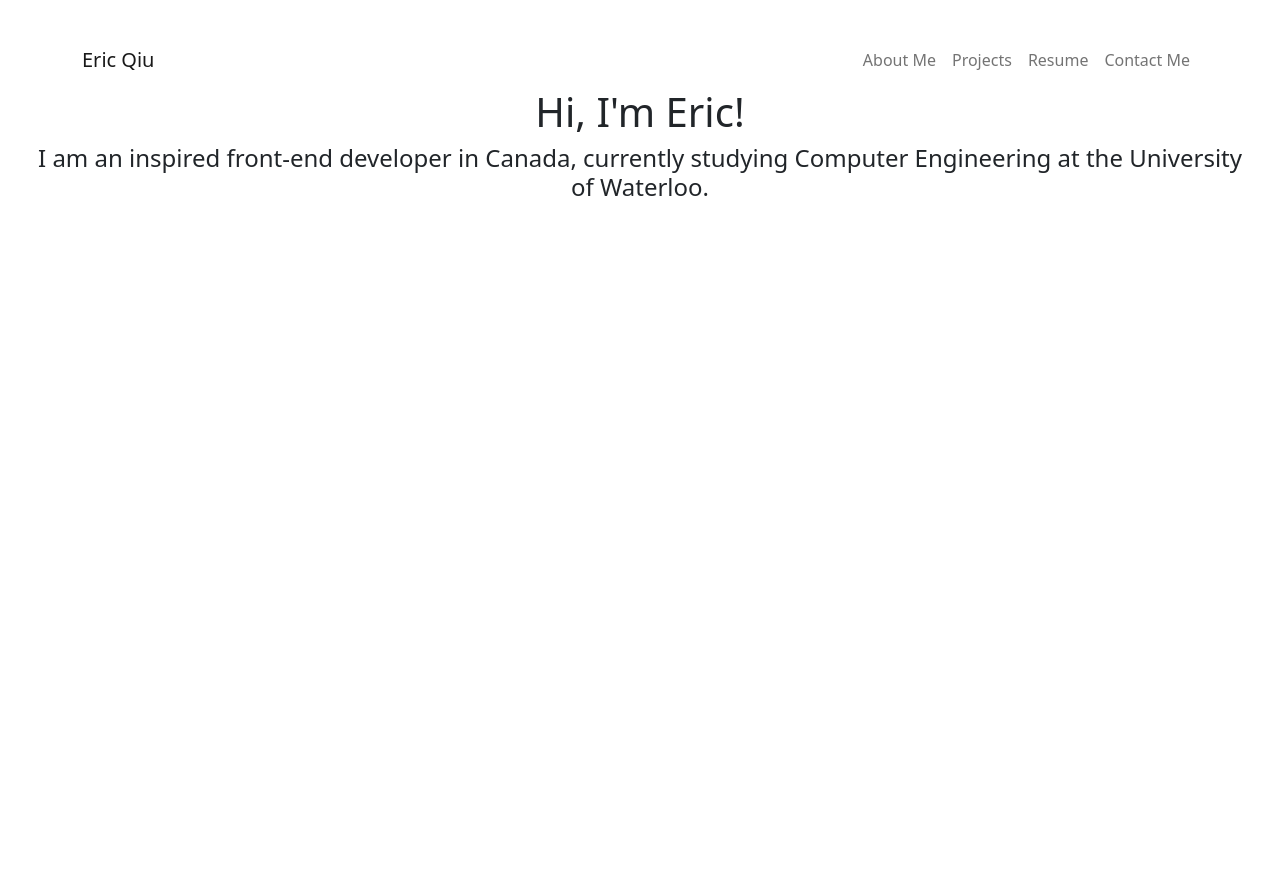
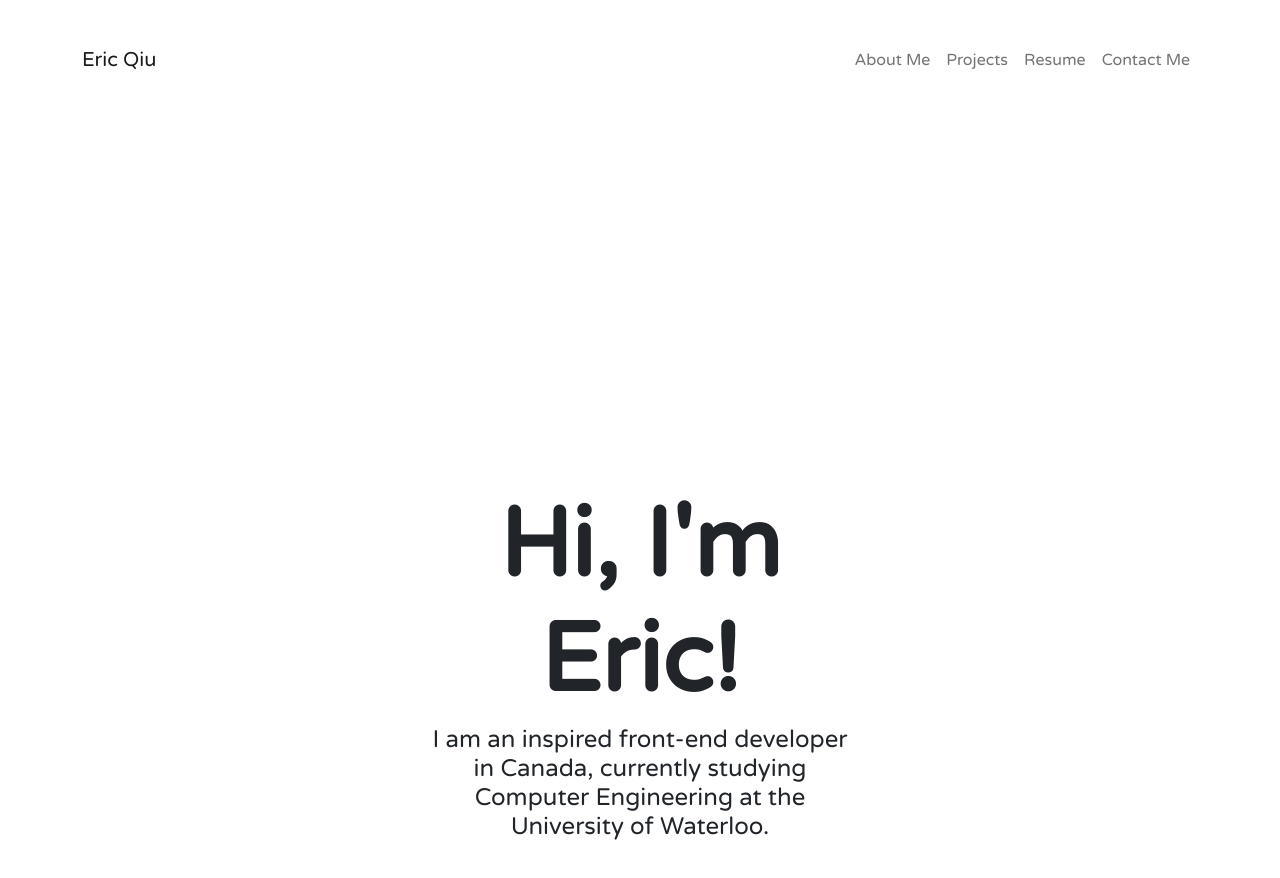
Before and after one commit to ericqiu04/Eric-Qiu-Website, a React (Vite) app: page / in a window 1280 px wide. Shown: the top 878 px of the page. Before the commit the page ends 800 px from the top, so only its background shows below. Built offline with nearby package versions, Linux system fonts and the light colour scheme.

Commit message:
added new font and introduction

```diff
--- a/src/CSS-Files/App.css
+++ b/src/CSS-Files/App.css
@@ -1,6 +1,8 @@
+@import url('https://fonts.googleapis.com/css2?family=Varela+Round&display=swap');
+
 #root {
   margin: 0;
   padding: 2rem;
   text-align: center;
-
+  font-family: 'Varela Round', sans-serif;
 }
--- a/src/CSS-Files/Introduction.component.css
+++ b/src/CSS-Files/Introduction.component.css
@@ -1,4 +1,9 @@
+
+.intro {
+    padding: 400px;
+}
 
 h1{
-
+     font-size: 6em;
+     font-weight: bold;
 }
--- a/src/components/Introduction.components.jsx
+++ b/src/components/Introduction.components.jsx
@@ -1,12 +1,12 @@
 import {Component} from 'react';
-
+import '../CSS-Files/Introduction.component.css'
 
 class Introduction extends Component {
 
     render() {
 
         return(
-            <div>
+            <div className = "intro">
                 <h1>
                     Hi, I'm Eric!
                 </h1>
```
